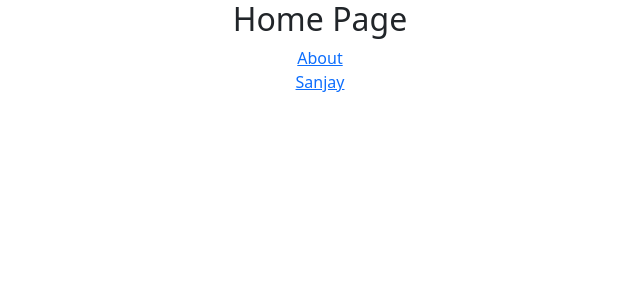
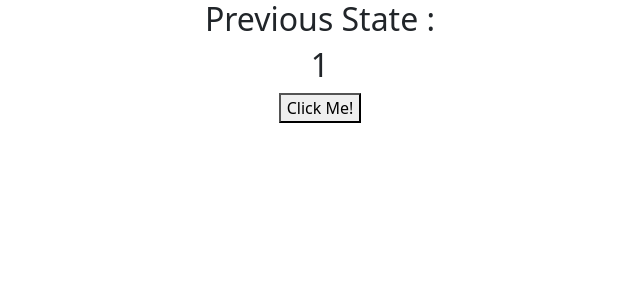
Before and after one commit to sanjuBeni/react_tut, a React (Create React App) app: page / in a window 1280 px wide. Shown: the top 300 px of the page, without its empty margins (320-960 px from the left). Built offline with nearby package versions, Linux system fonts and the light colour scheme.

Commit message:
previous state

```diff
--- a/src/App.js
+++ b/src/App.js
@@ -1,31 +1,25 @@
 import { useEffect, useMemo, useRef, useState } from 'react';
 import './App.css';
 import './Style.css';
-import { Route, BrowserRouter as Router, Routes } from 'react-router-dom';
-import Home from './Home';
-import About from './About';
-import Page404 from './Page404';
-import UserPage from './UserPage';
-import Contact from './Contact';
-import Company from './Company';
 
 function App() {
 
-  return (
-    <div className="App">
 
-      <Router>
-        <Routes>
-            <Route excat path='/' element={<Home/>}/>
-            <Route excat path='/contact/' element={<Contact/>}>
-                <Route path='company' element={<Company/>}/>
-            </Route>
-            <Route excat path='/*' element={<Page404/>}/>
-        </Routes>
-      </Router>
-
-    </div>
-  );
+    const [count, setCount] = useState(1);
+    const [preState, setPreState] = useState(null);
+    const chnageCount = () => {
+        setCount((pre)=> {
+            setPreState(pre);
+            return Math.floor(Math.random(count) * 10)
+        });
+    }
+    return (
+        <div className="App">
+            <h2>Previous State : {preState && preState}</h2>
+            <h2>{count}</h2>
+            <button onClick={chnageCount}>Click Me!</button>
+        </div>
+    );
 
 }
 
--- a/src/Home.js
+++ b/src/Home.js
@@ -1,7 +1,22 @@
-import React from 'react'
-import { Link } from 'react-router-dom'
+import React, { useEffect, useState } from 'react'
+import { Link, useNavigate } from 'react-router-dom'
 
 export default function Home() {
+
+  const navigation = useNavigate();
+
+  const [logout, setLogout] = useState(true);
+
+  const logoutPage = () => {
+    setLogout(localStorage.setItem('login', false));
+  }
+
+  useEffect(() => {
+      console.log(123);
+    if(!logout) {
+      navigation('/');
+    }
+  })
 
   return (
     <>
@@ -9,6 +24,7 @@ export default function Home() {
         <Link to='/about'>About</Link>
         <br/>
         <Link to='/user/sanjay'>Sanjay</Link>
+        <button onClick={logoutPage}>Logout</button>
     </>
   )
 }
```
Also changed, not shown: src/Login.js (added, +26 -0 lines).
